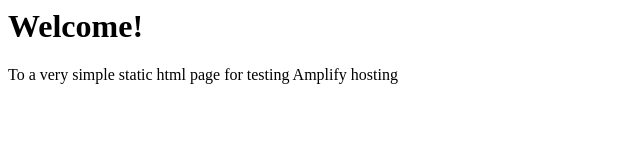
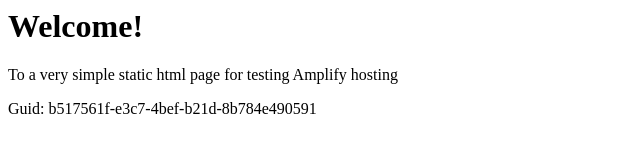
Before and after one commit to aws-aemilia-cdg/Github-PR-Commit-Integration-Test-DoNotTouch-Gith-P5X5MO5I-v1-prod-eu-west-3, a website: page src/index.html in a window 1280 px wide. Shown: the whole page, without its empty margins (0-640 px from the left). Drawn offline with Linux system fonts and the light colour scheme.

Commit message:
commit from integ tests

```diff
--- a/src/index.html
+++ b/src/index.html
@@ -1,3 +1,5 @@
+
+
 <html lang="en">
 
 <head>
@@ -10,6 +12,6 @@
 <body>
     <h1>Welcome!</h1>
     <p>To a very simple static html page for testing Amplify hosting</p>
-</body>
+    <p>Guid: b517561f-e3c7-4bef-b21d-8b784e490591</p></body>
 
 </html>
```
